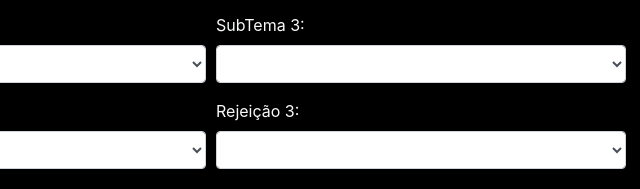
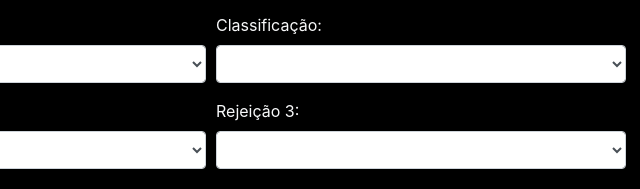
Before and after one commit to rhianmello/layout.minsait.indra, a plain HTML site: page index.html in a window 1280 px wide. Shown: the part 369-558 px from the top of the page, 639-1279 px from the left. Drawn offline with nearby package versions, Linux system fonts and the light colour scheme.

Commit message:
Update index.html

```diff
--- a/index.html
+++ b/index.html
@@ -273,7 +273,7 @@ btnCopy.addEventListener('click', (e) => {
 			</select>
 		</div>
 			<div class="form-group col-md-4">
-			<label>SubTema 3:</label>
+			<label>Classificação:</label>
 			<select id="subtema3" class="form-control">
 				<option></option>
                                 <option>#AVANT</option>
```
